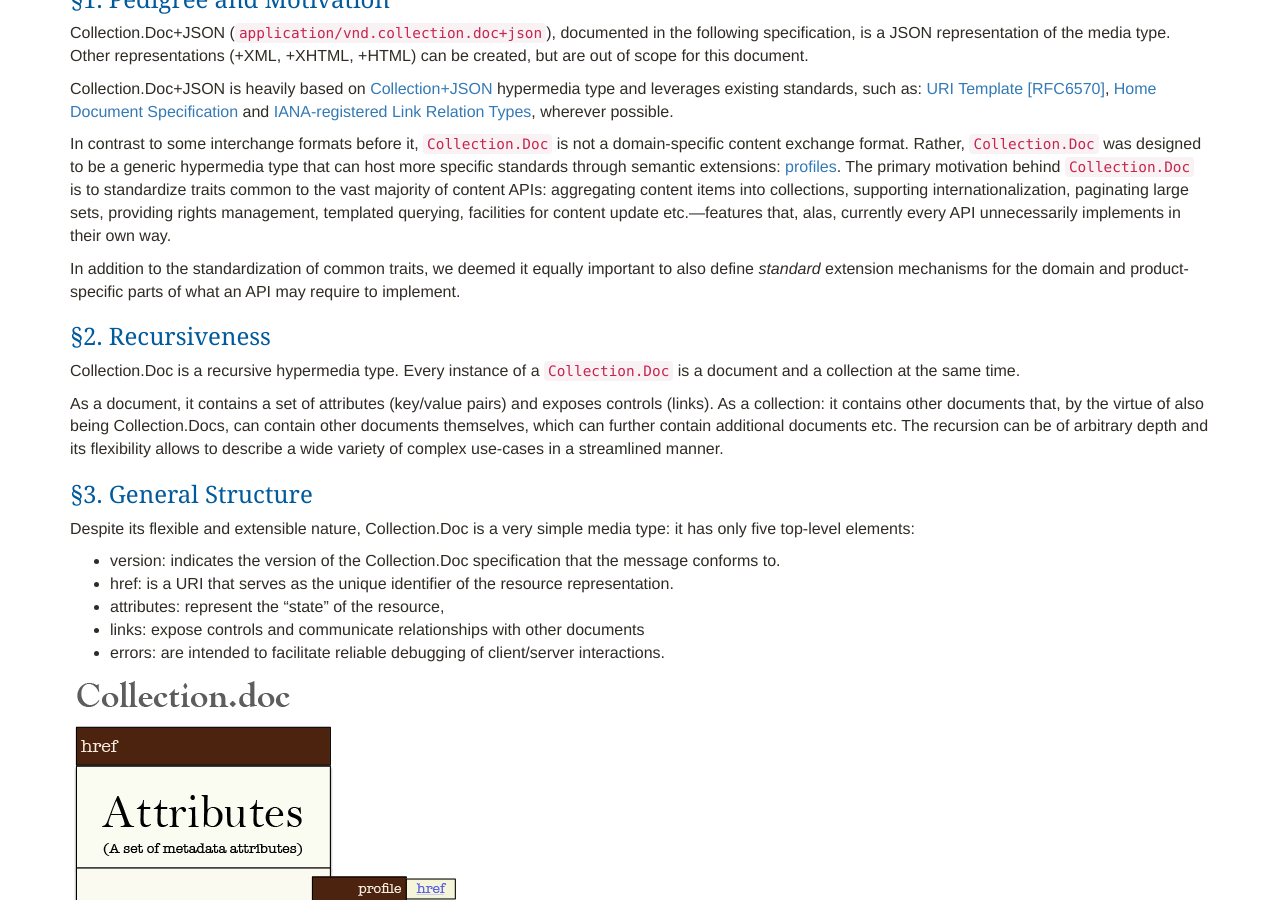
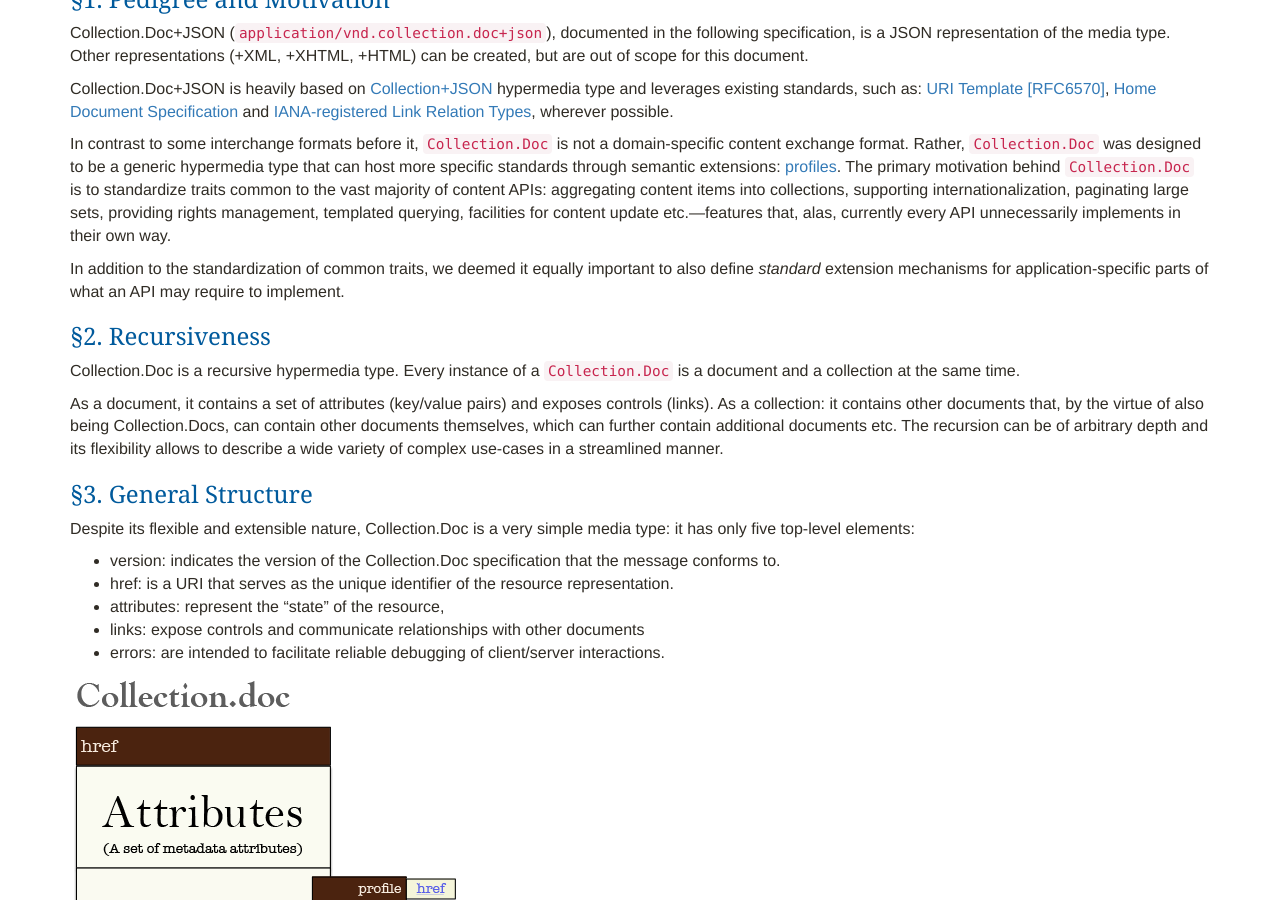
Before and after one commit to npr/cdoc-spec-site, a Jekyll site: the page built from spec.md, in a window 1280 px wide and 900 px high, scrolled down 1278 px. Built offline with Jekyll 4.4.1, drawn with Linux system fonts in a browser that asks for light colours; nearby versions of some CDN libraries; Markdown is read by kramdown in place of the engine named in the settings.

Commit message:
minor wording fix

```diff
--- a/_includes/motivation.md
+++ b/_includes/motivation.md
@@ -6,4 +6,4 @@
 
 In contrast to some interchange formats before it, `Collection.Doc` is not a domain-specific content exchange format. Rather, `Collection.Doc` was designed to be a generic hypermedia type that can host more specific standards through semantic extensions: [profiles](http://tools.ietf.org/html/rfc6906). The primary motivation behind `Collection.Doc` is to standardize traits common to the vast majority of content APIs: aggregating content items into collections, supporting internationalization, paginating large sets, providing rights management, templated querying, facilities for content update etc.—features that, alas, currently every API unnecessarily implements in their own way.
 
-In addition to the standardization of common traits, we deemed it equally important to also define *standard* extension mechanisms for the domain and product-specific parts of what an API may require to implement.
+In addition to the standardization of common traits, we deemed it equally important to also define *standard* extension mechanisms for application-specific parts of what an API may require to implement.
```
